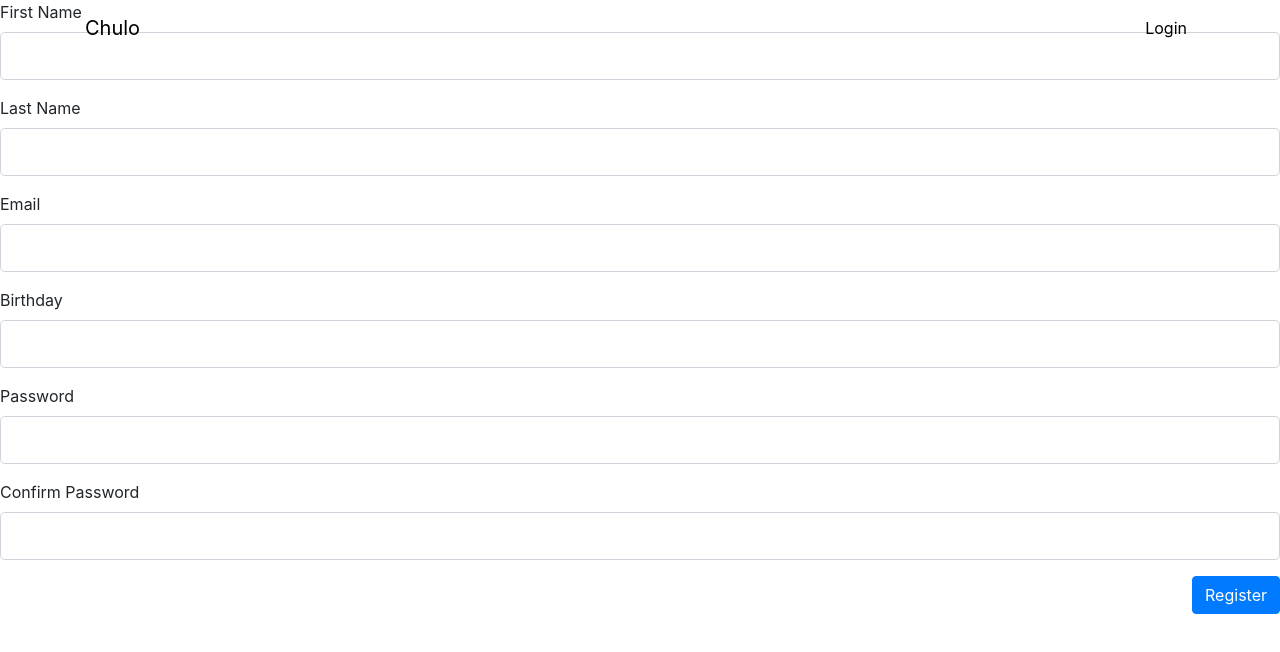
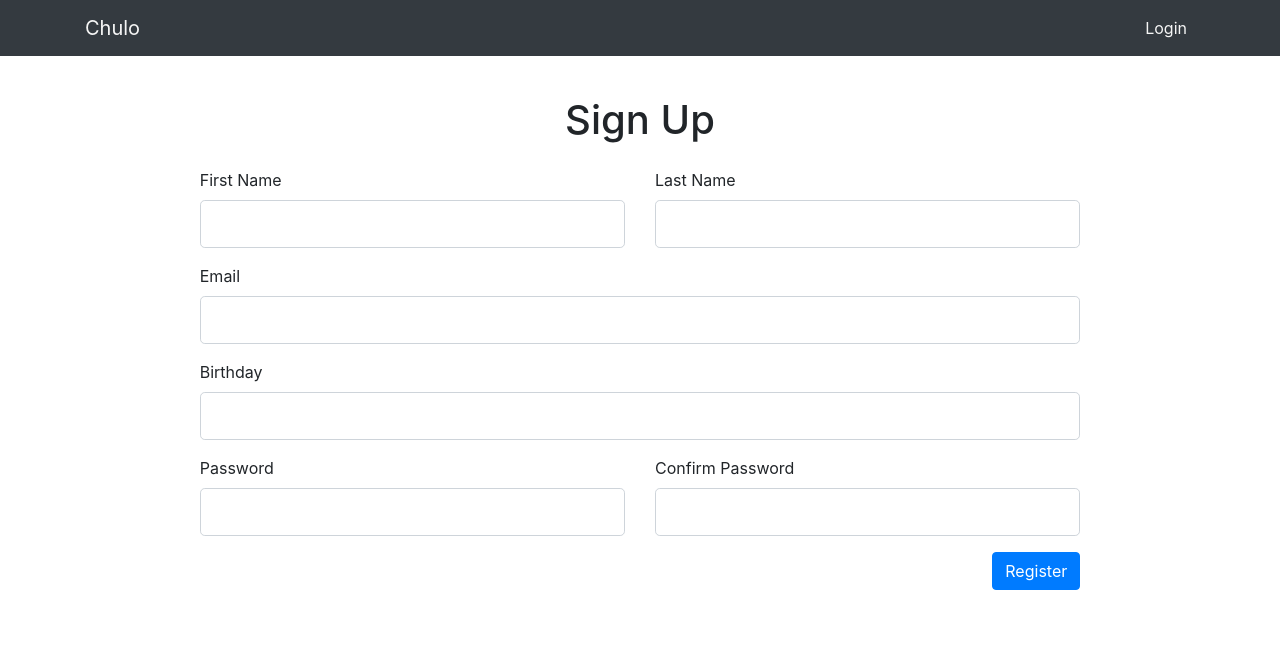
Before and after one commit to ADamian17/chulo, a React (Create React App) app: page /signup in a window 1280 px wide. Shown: the top 652 px of the page. Built offline with nearby package versions, Linux system fonts and the light colour scheme.

Commit message:
added style to signup

```diff
--- a/src/components/Navbar/Navbar.css
+++ b/src/components/Navbar/Navbar.css
@@ -1,15 +1,15 @@
 .navbar{
-  background-color: transparent !important;
+  /* background-color: transparent !important; */
   z-index: 10 !important;
 }
 
 .navbar-brand{
-  color: black !important;
+  color: whitesmoke !important;
 }
 .navbar-dark .navbar-nav .nav-link {
-  color: black !important;
+  color: whitesmoke!important;
 }
 
 button .navbar-toggler {
-  border: black !important;
+  border: whitesmoke !important;
 }
--- a/src/components/Navbar/Signup/Register.js
+++ b/src/components/Navbar/Signup/Register.js
@@ -42,17 +42,29 @@ class Register extends Component {
 
   render() {
     return (
+
+       <div className="row align-itmes-center mt-5 p-5">
+        <div className="col"></div>
+        <div className="col-9">
+        < div className="conatainer">
         <form>
-          <div className="form-group">
+          <h1 className="text-center mb-4">Sign Up</h1>
+          <div className="row">
+            <div className="form-group col">
               <label htmlFor="first_name">First Name</label>
               <input  onChange={this.handleChange} className="form-control form-control-lg"
                 type="text" id="first_name" name="first_name" value={this.state.first_name} required />
             </div>
-          <div className="form-group">
+
+            <div className="form-group col">
               <label htmlFor="last_name">Last Name</label>
               <input  onChange={this.handleChange} className="form-control form-control-lg"
                 type="text" id="last_name" name="last_name" value={this.state.last_name} required />
            </div>
+
+          </div>
+
+
           <div className="form-group">
             <label htmlFor="name">Email</label>
             <input onChange={this.handleChange} className="form-control form-control-lg" type="email" id="email"
@@ -63,34 +75,31 @@ class Register extends Component {
             <input onChange={this.handleChange} className="form-control form-control-lg" type="text" id="text"
               name="birthday" value={this.state.birthday} required />
           </div>
-          <div className="form-group">
+          <div className="row">
+            <div className="form-group col ">
               <label htmlFor="name">Password</label>
-            <input
-              onChange={this.handleChange}
-              className="form-control form-control-lg"
-              type="password"
-              id="password"
-              name="password"
-              value={this.state.password}
-              required
-            />
+              <input onChange={this.handleChange} className="form-control form-control-lg"
+                type="password" id="password" name="password" value={this.state.password}
+                required />
             </div>
-          <div className="form-group">
+
+            <div className="form-group col">
               <label htmlFor="password2">Confirm Password</label>
-            <input
-              onChange={this.handleChange}
-              className="form-control form-control-lg"
-              type="password"
-              id="password2"
-              name="password2"
-              value={this.state.password2}
-              required
-            />
+              <input onChange={this.handleChange} className="form-control form-control-lg"
+                type="password" id="password2" name="password2" value={this.state.password2}
+                required />
            </div>
+          </div>
+
+
           <button onClick={this.handleSubmit} className="btn btn-primary float-right" type="submit">
             Register
           </button>
          </form>
+        </div>
+      </div>
+      <div className="col"></div>
+    </ div>
     );
   }
 }
--- a/src/containers/MoviesContainer/MovieContainer.css
+++ b/src/containers/MoviesContainer/MovieContainer.css
@@ -1,3 +1,9 @@
 .movieHome{
   background-color: rgb(21, 20, 20) !important;
 }
+
+.hero{
+  background-image: url('../../components/Home/asset/joker-movie.png');
+  color: aliceblue;
+  height: 40vh;
+}
--- a/src/containers/MoviesContainer/MoviesContainer.js
+++ b/src/containers/MoviesContainer/MoviesContainer.js
@@ -50,10 +50,10 @@ class MoviesContainer extends Component {
    const userDetails = this.state.userMovies.map((movie, index) => <MovieCard movie={movie} key={index} currentUser={this.props.currentUser} />)
     return (
       <>
-      <section className="jumbotron text-center mb-0 ">
+      <section className="jumbotron text-left mb-0 hero">
       <div className="container">
         <h1>A Movie for Everyone</h1>
-        <p className="lead text-muted">The widest variety of movies, anywhere!</p>
+        <p className="lead ">The widest variety of movies, anywhere!</p>
         <p>
         </p>
       </div>
```
Also changed, not shown: src/components/Home/asset/joker-movie.png (added). Lines whose indentation alone changed are shown as unchanged.
